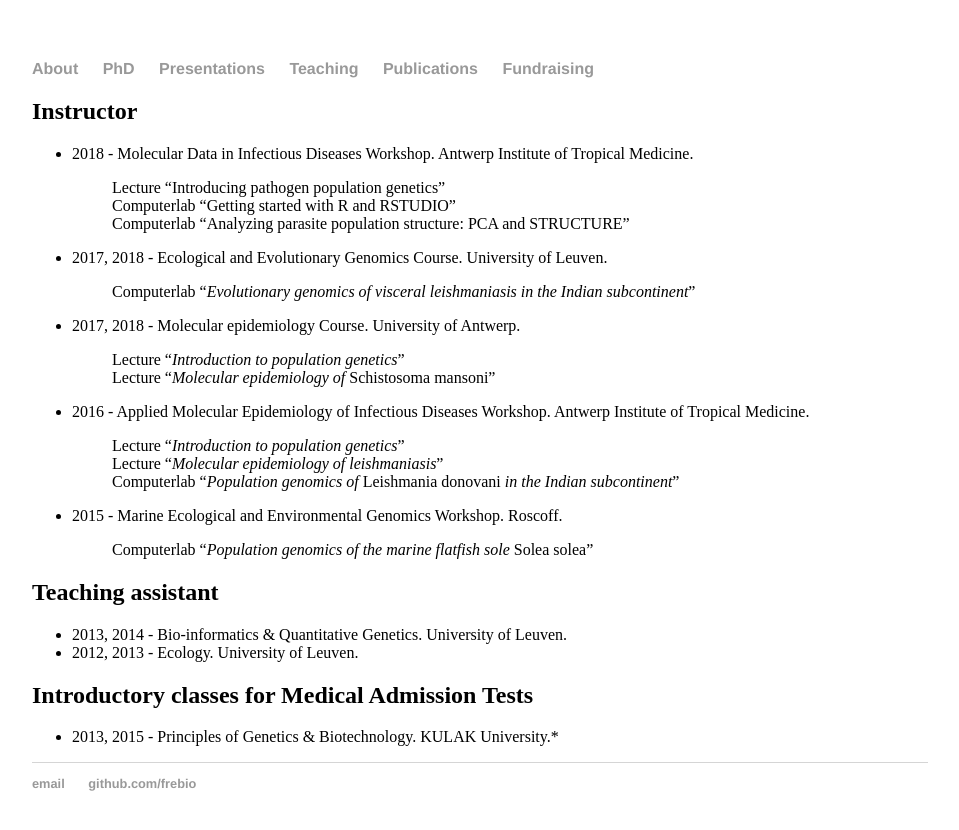
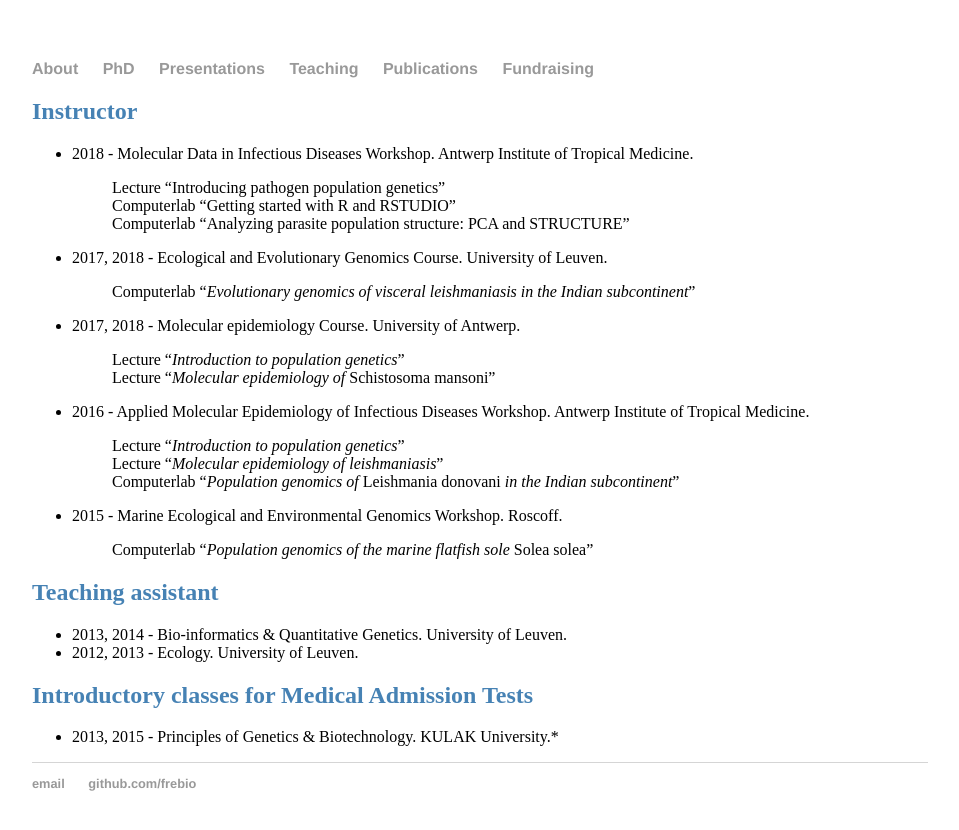
Before and after one commit to FreBio/FreBio.github.io, a Jekyll site: the page built from Teaching/index.md, in a window 1280 px wide. Shown: the top 830 px of the page, without its empty margins (160-1119 px from the left). Built offline with Jekyll 4.4.1, drawn with Linux system fonts in a browser that asks for light colours; our own code applies the rules of GitHub Pages for plain Markdown files.

Commit message:
Update main.css

```diff
--- a/css/main.css
+++ b/css/main.css
@@ -7,6 +7,10 @@ p ul { font-size: 1.5em; line-height: 1.4em; color: #333; }
 
 h1 h2 h3 h4 { font-family:'Helvetica', 'Arial', 'Sans-Serif'; }
 h1 { font-size: 1.5em; color: steelblue}
+h2 { font-size: 1.5em; color: steelblue}
+h3 { font-size: 1.5em; color: steelblue}
+h4 { font-size: 1.5em; color: steelblue}
+
 
 nav ul, footer ul { font-family:'Helvetica', 'Arial', 'Sans-Serif';  padding: 0px; list-style: none; font-weight: bold; }
 nav ul li, footer ul li { display: inline; margin-right: 20px; }
```
